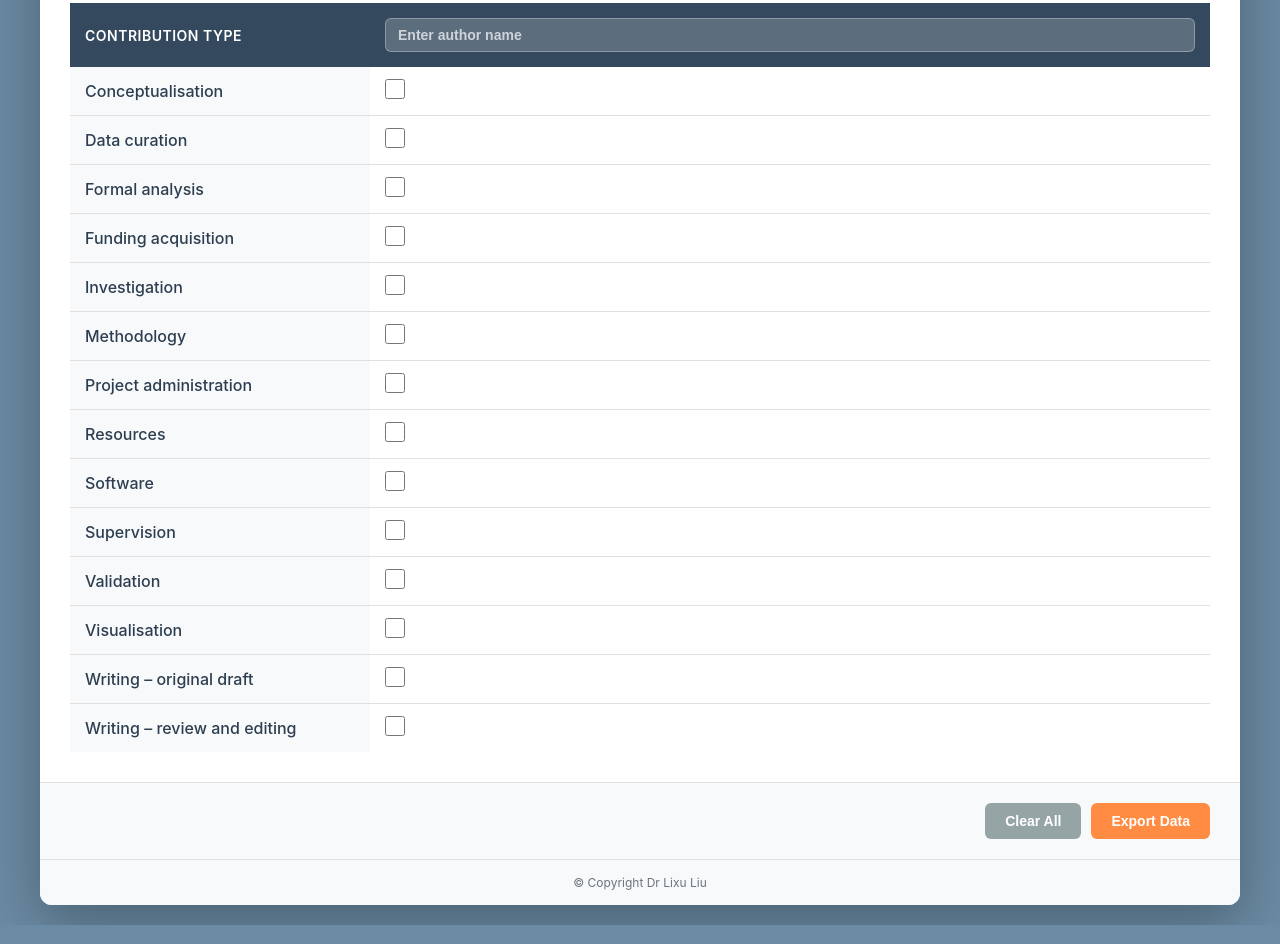
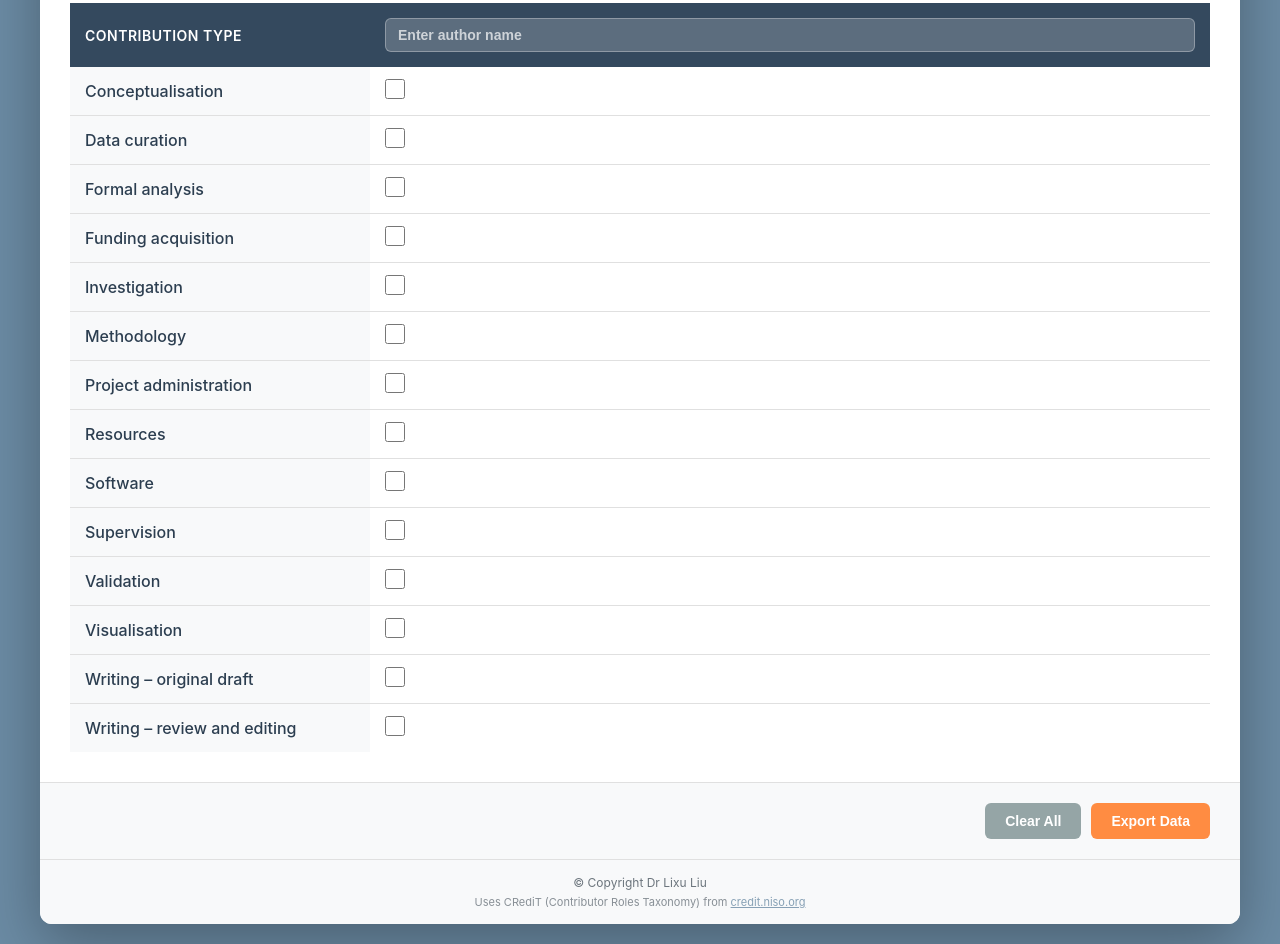
Before and after one commit to lixuliu/Author-Contributions-CRediT, a plain HTML site: page contributions.html in a window 1280 px wide. Shown: the part 248-1192 px from the top of the page. Drawn offline with Linux system fonts and the light colour scheme.

Commit message:
Add CRediT taxonomy attribution and source reference

```diff
--- a/contributions.html
+++ b/contributions.html
@@ -310,6 +310,10 @@
 
       <div class="footer">
         <p>&copy; Copyright Dr Lixu Liu</p>
+        <p style="font-size: 11px; margin-top: 5px; opacity: 0.8;">
+          Uses CRediT (Contributor Roles Taxonomy) from
+          <a href="https://credit.niso.org" target="_blank" style="color: #6b8ba4;">credit.niso.org</a>
+        </p>
       </div>
     </div>
 
```
Also changed, not shown: 1 other file.
